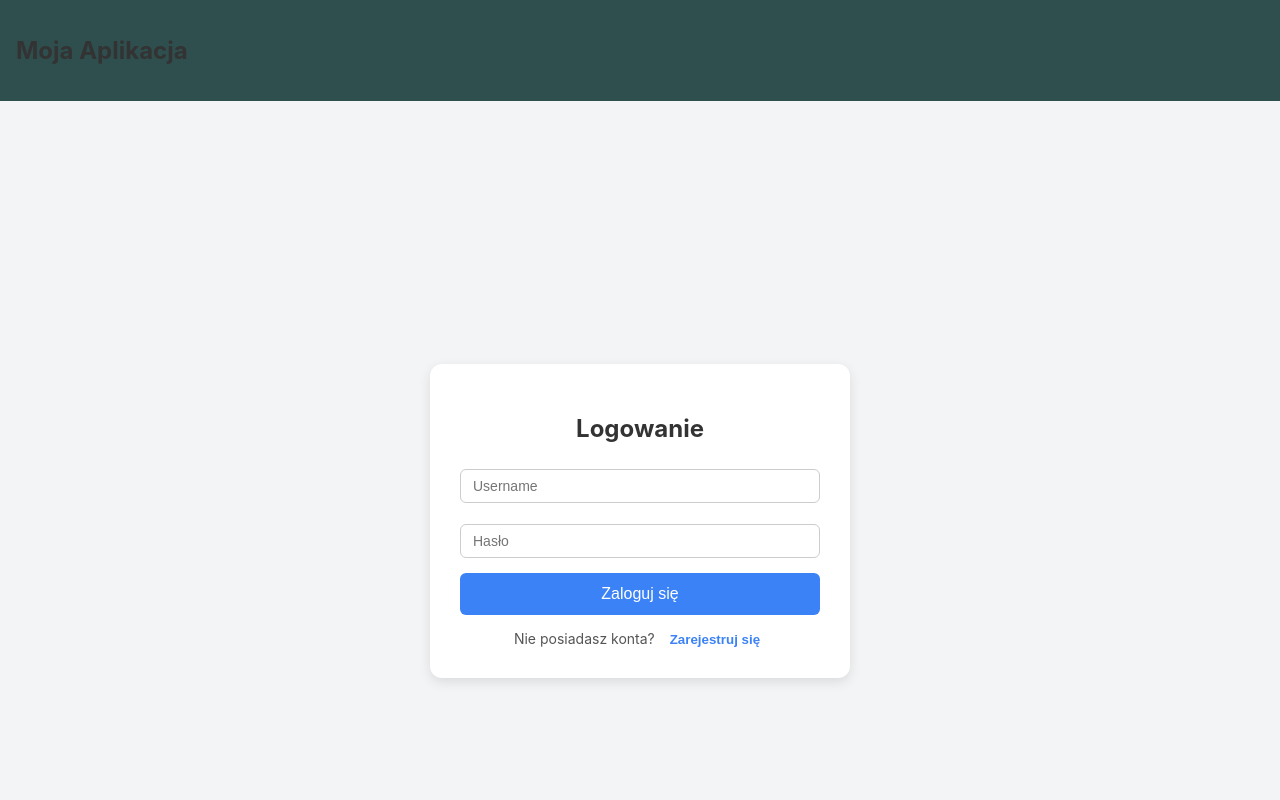
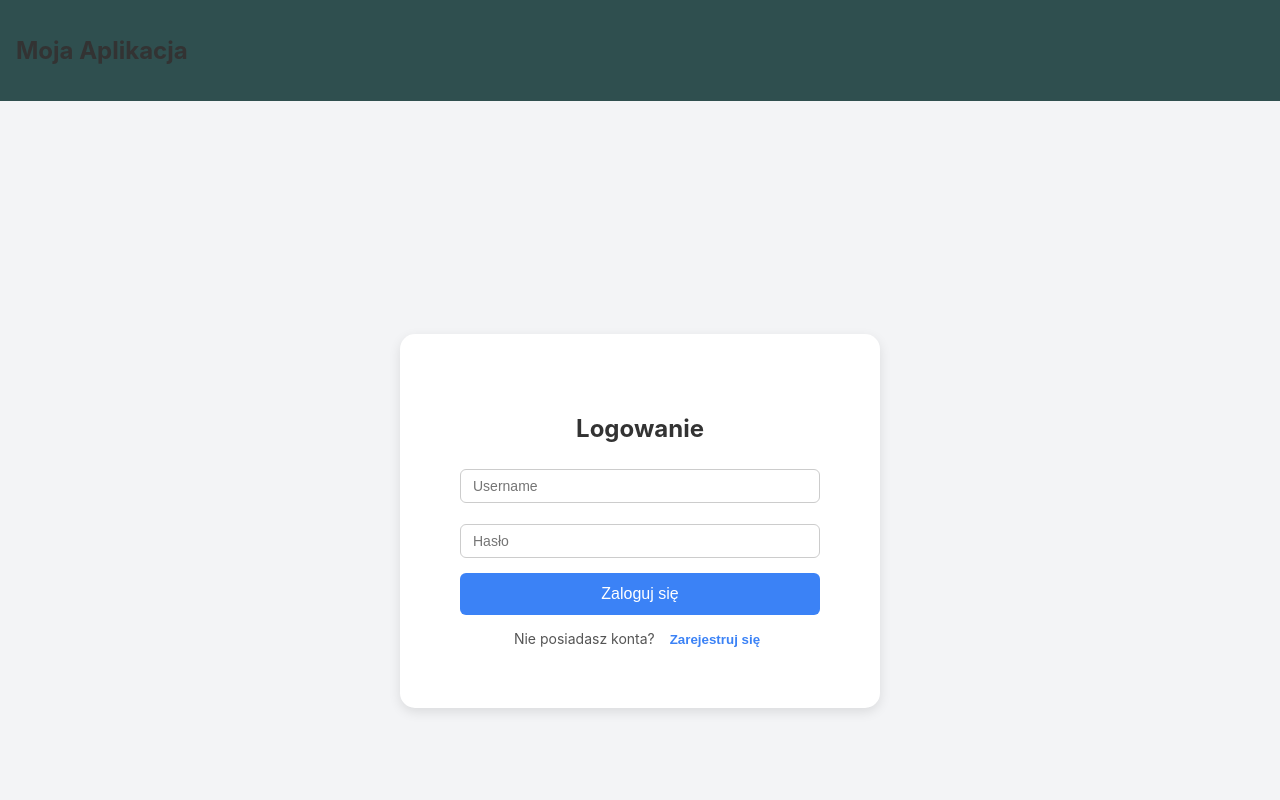
Before and after one commit to KZielinskii/Bombiros-Skokiros, a React (Create React App) app in the folder frontend/: page / in a window 1280 px wide. Shown: the top 800 px of the page. Built offline with nearby package versions, Linux system fonts and the light colour scheme.

Commit message:
Update LoginRegisterForm.css

```diff
--- a/frontend/src/home/LoginRegisterForm.css
+++ b/frontend/src/home/LoginRegisterForm.css
@@ -2,15 +2,16 @@
     display: flex;
     justify-content: center;
     align-items: center;
-    min-height: 100vh;
+    min-height: 600px;
+    height: 100vh;
     background-color: #f3f4f6;
     padding: 20px;
 }
 
 .form-box {
     background-color: #ffffff;
-    padding: 30px;
-    border-radius: 12px;
+    padding: 60px;
+    border-radius: 15px;
     box-shadow: 0 4px 12px rgba(0, 0, 0, 0.1);
     width: 100%;
     max-width: 360px;
```
